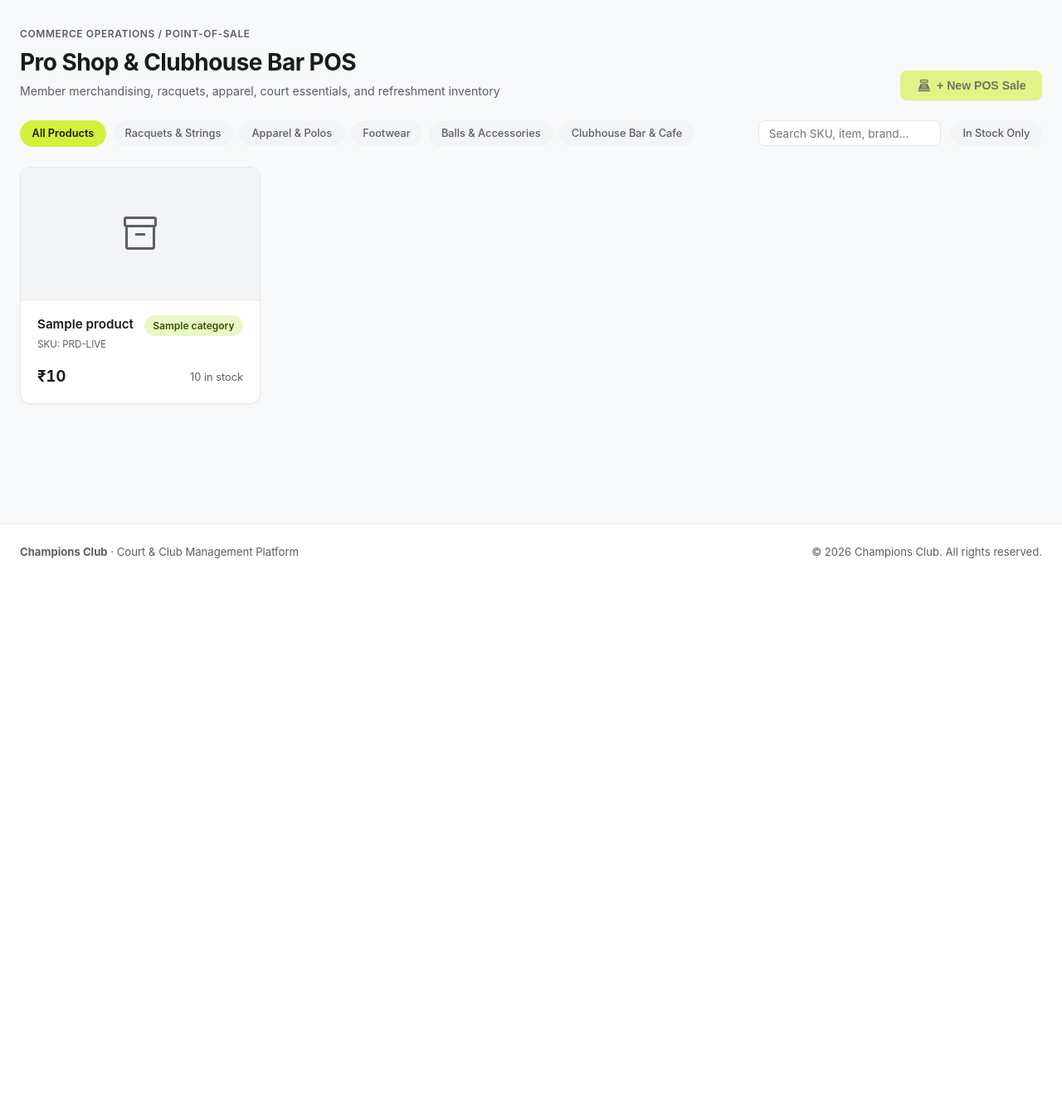
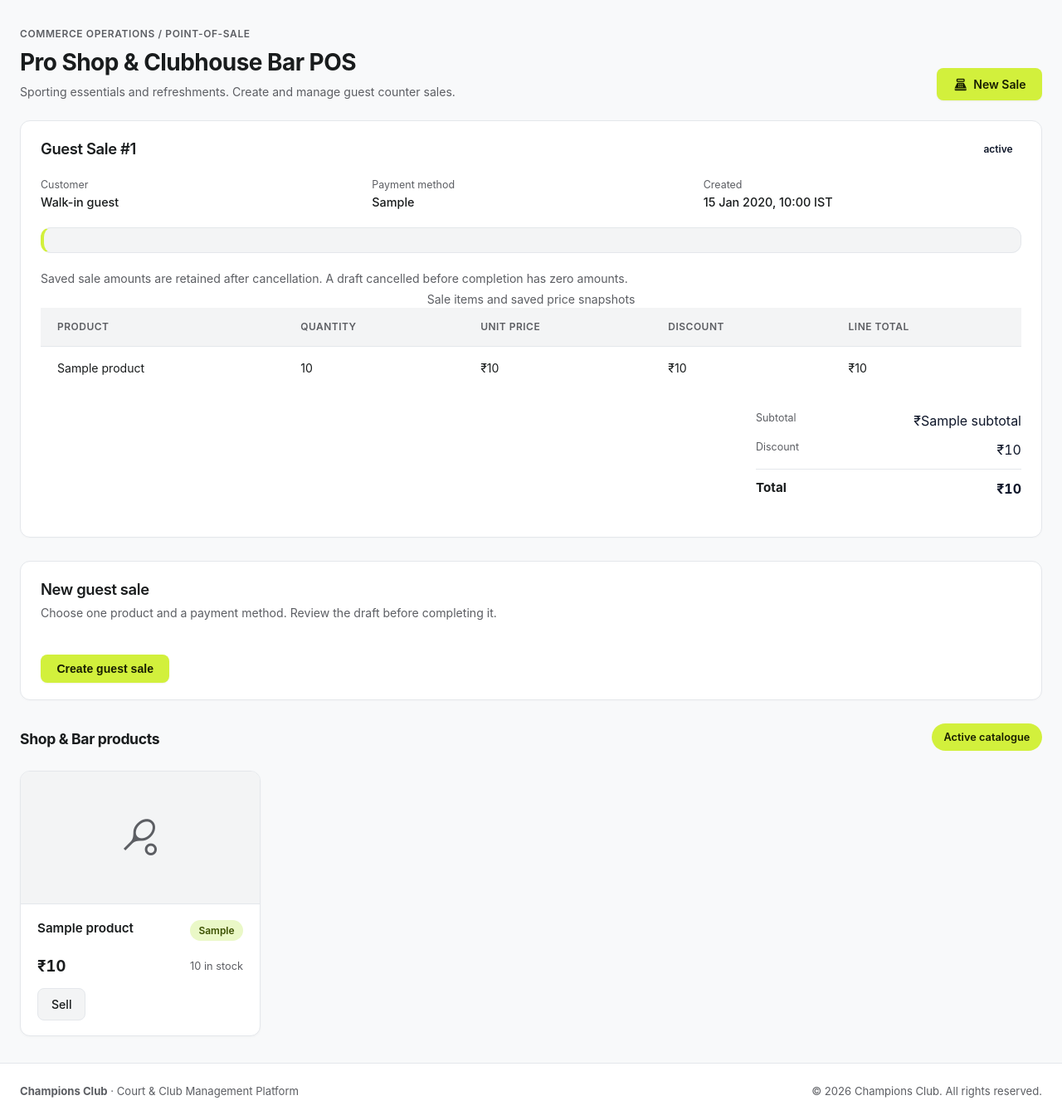
Before and after one commit to parthbhavsar0207/odoo_final_nirbhay, a Django app: template frontend/templates/commerce/index.html in a window 1280 px wide. Shown: the part 100-1450 px from the top of the page at 83% size. Before the commit the page ends 773 px from the top, so only its background shows below. Run offline with Django 5.2, Linux system fonts and the light colour scheme; the template is opened without the code that fills it: most values are stand-ins (such as "Sample title", 1, 10 or a date in 2020); some libraries are stand-ins or nearby versions.

Commit message:
Connect counter workflow to latest shared frontend

```diff
--- a/commerce/urls.py
+++ b/commerce/urls.py
@@ -8,8 +8,8 @@ from . import views
 app_name = 'commerce'
 
 urlpatterns = [
-    path('', views.shop_index, name='index'),
-    path('shop/', views.shop_index, name='shop'),
+    path('', views.guest_counter, name='index'),
+    path('shop/', views.guest_counter, name='shop'),
     path('counter/', views.guest_counter, name='guest_counter'),
     path('sales/create/', views.sale_create, name='sale_create'),
     path('sales/<int:pk>/', views.sale_detail, name='sale_detail'),
--- /dev/null
+++ b/frontend/static/css/commerce.css
@@ -0,0 +1,45 @@
+/* Commerce additions to Pratik's published design tokens and components. */
+.commerce-heading, .commerce-card-heading, .commerce-actions { display: flex; align-items: center; justify-content: space-between; flex-wrap: wrap; gap: 1rem; }
+.commerce-heading { align-items: flex-end; margin-bottom: 1.5rem; }
+.commerce-eyebrow { font-size: .75rem; font-weight: 600; text-transform: uppercase; letter-spacing: .05em; color: var(--secondary-stitch); margin-bottom: .25rem; }
+.commerce-heading h1 { font-size: 1.75rem; font-weight: 700; color: var(--on-surface); letter-spacing: -.02em; }
+.commerce-copy { color: var(--secondary-stitch); font-size: .88rem; margin-top: .25rem; }
+.commerce-panel { background: var(--surface-container-lowest); border: 1px solid var(--border-stitch); border-radius: 12px; padding: 1.25rem 1.5rem; margin-bottom: 1.75rem; box-shadow: 0 1px 3px rgba(0,0,0,.02); }
+.commerce-panel h2 { font-size: 1.15rem; font-weight: 600; letter-spacing: -.02em; color: var(--on-surface); }
+.commerce-form-grid { display: grid; grid-template-columns: minmax(0,2fr) minmax(0,1fr) minmax(0,1fr); gap: 1rem; margin: 1.25rem 0; }
+.commerce-field { min-width: 0; }
+.commerce-field label { display: block; font-size: .85rem; font-weight: 600; margin-bottom: .45rem; color: var(--on-surface); }
+.commerce-field input, .commerce-field select { width: 100%; min-height: 44px; padding: .55rem .75rem; border: 1px solid var(--border-stitch); border-radius: 8px; color: var(--on-surface); background: var(--surface-container-lowest); font: inherit; font-size: .92rem; }
+.commerce-field input:focus, .commerce-field select:focus { outline: 2px solid var(--primary-container); outline-offset: 2px; border-color: var(--on-surface-variant); }
+.commerce-page .errorlist { list-style: none; color: var(--error); font-size: .85rem; margin-top: .4rem; }
+.commerce-feedback { padding: .9rem 1.25rem; border: 1px solid var(--border-stitch); border-left: 4px solid var(--primary-container); border-radius: 12px; background: var(--surface-container-lowest); margin-bottom: 1.25rem; font-size: .9rem; color: var(--on-surface); }
+.commerce-feedback-error { border-left-color: var(--error); }
+.commerce-feedback-success { background: var(--surface-container-low); border-left-color: var(--primary-container); }
+.commerce-meta { display: grid; grid-template-columns: repeat(3,minmax(0,1fr)); gap: 1rem; margin: 1.25rem 0; }
+.commerce-meta dt, .commerce-totals dt { font-size: .78rem; color: var(--secondary-stitch); }
+.commerce-meta dd { font-size: .9rem; font-weight: 500; color: var(--on-surface); }
+.commerce-table-scroll { overflow-x: auto; }
+.commerce-table-scroll .modern-table { min-width: 600px; }
+.commerce-totals { max-width: 320px; margin: 1.25rem 0 1.25rem auto; font-variant-numeric: tabular-nums; }
+.commerce-totals div { display: flex; justify-content: space-between; gap: 1rem; padding: .35rem 0; }
+.commerce-totals .commerce-total { border-top: 1px solid var(--border-stitch); margin-top: .35rem; padding-top: .7rem; font-weight: 700; }
+.commerce-total dt { font-size: .95rem; color: var(--on-surface); }
+.commerce-actions { justify-content: flex-start; }
+.commerce-card-price { display: flex; align-items: center; justify-content: space-between; gap: .5rem; margin: 1rem 0 .75rem; }
+.commerce-stock { font-size: .8rem; color: var(--secondary-stitch); }
+.commerce-catalog-title { font-size: 1.1rem; letter-spacing: -.02em; color: var(--on-surface); }
+.commerce-empty { text-align: center; padding: 2rem 1.5rem; }
+.commerce-page .btn-accent:focus-visible, .commerce-page .btn-secondary-low:focus-visible { outline: 2px solid var(--on-surface-variant); outline-offset: 3px; }
+@media (max-width: 1100px) {
+    .navbar > .app-container, .navbar > .app-container > div:first-child { flex-wrap: wrap; gap: 1rem !important; }
+    .navbar .nav-links { flex-wrap: wrap; margin-left: 0 !important; }
+    .top-notice-strip, .top-notice-strip > div { flex-wrap: wrap; gap: .5rem; }
+}
+@media (max-width: 640px) {
+    .commerce-form-grid, .commerce-meta { grid-template-columns: minmax(0,1fr); }
+    .commerce-panel { padding: 1rem; }
+    .commerce-heading h1 { font-size: 1.5rem; }
+    .commerce-page .catalog-grid { grid-template-columns: minmax(0,1fr); }
+    .commerce-page .btn-accent, .commerce-page .btn-secondary-low { min-height: 44px; }
+    .commerce-card-heading .catalog-title { overflow-wrap: anywhere; }
+}
--- /dev/null
+++ b/frontend/static/js/commerce.js
@@ -0,0 +1,14 @@
+/* Product selection only. All prices, discounts and inventory stay in Django. */
+document.addEventListener('click', (event) => {
+    const link = event.target.closest('[data-sell-product]');
+    const form = document.getElementById('guest-sale-form');
+    if (!link || !form) return;
+    const product = form.elements.namedItem('product');
+    const quantity = form.elements.namedItem('quantity');
+    if (!product || !quantity) return;
+    event.preventDefault();
+    product.value = link.dataset.sellProduct;
+    if (!quantity.value) quantity.value = '1';
+    form.scrollIntoView({ behavior: 'smooth', block: 'center' });
+    quantity.focus({ preventScroll: true });
+});
--- a/frontend/templates/base.html
+++ b/frontend/templates/base.html
@@ -57,7 +57,7 @@
                     <a href="{% url 'club:member_list' %}" class="chip-pill {% if 'member' in request.path %}active{% endif %}">
                         Members Ledger
                     </a>
-                    <a href="{% url 'commerce:shop' %}" class="chip-pill {% if 'commerce' in request.path %}active{% endif %}">
+                    <a href="{% url 'commerce:guest_counter' %}" class="chip-pill {% if 'commerce' in request.path %}active{% endif %}">
                         Shop &amp; Bar POS
                     </a>
                     <a href="{% url 'club:public_availability' %}" class="chip-pill {% if 'availability' in request.path %}active{% endif %}">
--- a/frontend/templates/commerce/index.html
+++ b/frontend/templates/commerce/index.html
@@ -1,176 +1,163 @@
 {% extends 'base.html' %}
+{% load static l10n %}
 
-{% block title %}Pro Shop &amp; Bar POS · Champions Club{% endblock %}
+{% block title %}{{ page_title }} &middot; Champions Club{% endblock %}
+{% block extra_head %}
+<link rel="stylesheet" href="{% static 'css/commerce.css' %}">
+{% endblock %}
 
 {% block content %}
-<div class="app-container">
-    <!-- Section Header -->
-    <div style="display: flex; justify-content: space-between; align-items: flex-end; margin-bottom: 1.5rem; flex-wrap: wrap; gap: 1rem;">
+{% localize off %}
+<div class="app-container commerce-page">
+    <div class="commerce-heading">
         <div>
-            <div style="font-size: 0.75rem; font-weight: 600; text-transform: uppercase; letter-spacing: 0.05em; color: var(--secondary-stitch); margin-bottom: 0.25rem;">
-                Commerce Operations / Point-of-Sale
+            <div class="commerce-eyebrow">Commerce Operations / Point-of-Sale</div>
+            <h1>Pro Shop &amp; Clubhouse Bar POS</h1>
+            <p class="commerce-copy">Sporting essentials and refreshments. Create and manage guest counter sales.</p>
         </div>
-            <h1 style="font-size: 1.75rem; font-weight: 700; color: var(--on-surface); letter-spacing: -0.02em;">
-                Pro Shop &amp; Clubhouse Bar POS
-            </h1>
-            <p style="color: var(--secondary-stitch); font-size: 0.88rem; margin-top: 0.2rem;">
-                Member merchandising, racquets, apparel, court essentials, and refreshment inventory
-            </p>
+        <a class="btn-accent" href="{% url 'commerce:guest_counter' %}#guest-sale-form">
+            <span class="material-symbols-outlined" aria-hidden="true" style="font-size: 18px;">point_of_sale</span>
+            <span>New Sale</span>
+        </a>
     </div>
 
-        <div>
-            <button class="btn-accent" disabled style="opacity: 0.6; cursor: not-allowed;" title="New sales flow">
-                <span class="material-symbols-outlined" style="font-size: 18px;">point_of_sale</span>
-                <span>+ New POS Sale</span>
-            </button>
+    {% if error_message %}
+    <div class="commerce-feedback commerce-feedback-error" role="alert">{{ error_message }}</div>
+    {% endif %}
+
+    {% if sale %}
+    <section class="commerce-panel" aria-labelledby="sale-heading">
+        <div class="commerce-card-heading">
+            <h2 id="sale-heading">Guest Sale #{{ sale.pk }}</h2>
+            <span class="pill-status {% if sale.status == 'completed' %}pill-status-active{% elif sale.status == 'cancelled' %}pill-status-suspended{% endif %}">{{ sale.get_status_display }}</span>
         </div>
+        <dl class="commerce-meta">
+            <div><dt>Customer</dt><dd>Walk-in guest</dd></div>
+            <div><dt>Payment method</dt><dd>{{ sale.get_payment_method_display }}</dd></div>
+            <div><dt>Created</dt><dd>{{ sale.created_at|date:"d M Y, H:i" }} IST</dd></div>
+        </dl>
+        <div class="commerce-feedback commerce-feedback-success" role="status">
+            {% if sale.status == 'draft' %}
+                Draft created. Stock changes only when you complete the sale.
+            {% elif sale.status == 'completed' %}
+                Sale completed. Inventory has been deducted.
+            {% elif sale.status == 'cancelled' %}
+                Sale cancelled. Any deducted inventory has been restored.
+            {% endif %}
         </div>
+        {% if sale.status == 'draft' %}
+        <p class="commerce-copy">Prices are saved when the sale completes. Draft amounts have not been priced yet.</p>
+        {% else %}
+        <p class="commerce-copy">Saved sale amounts are retained after cancellation. A draft cancelled before completion has zero amounts.</p>
+        {% endif %}
+        <div class="commerce-table-scroll">
+            <table class="modern-table">
+                <caption class="commerce-copy">Sale items and saved price snapshots</caption>
+                <thead><tr><th scope="col">Product</th><th scope="col">Quantity</th><th scope="col">Unit price</th><th scope="col">Discount</th><th scope="col">Line total</th></tr></thead>
+                <tbody>
+                    {% for item in sale_items %}
+                    <tr>
+                        <td>{{ item.product.name }}</td>
+                        <td>{{ item.quantity }}</td>
+                        {% if sale.status == 'draft' %}
+                        <td>Pending</td><td>Pending</td><td>Pending</td>
+                        {% else %}
+                        <td>&#8377;{{ item.unit_price }}</td><td>&#8377;{{ item.discount }}</td><td>&#8377;{{ item.line_total }}</td>
+                        {% endif %}
+                    </tr>
+                    {% empty %}
+                    <tr><td colspan="5">No items recorded for this sale.</td></tr>
+                    {% endfor %}
+                </tbody>
+            </table>
+        </div>
+        <dl class="commerce-totals">
+            <div><dt>Subtotal</dt><dd>{% if sale.status == 'draft' %}Pending{% else %}&#8377;{{ sale.subtotal }}{% endif %}</dd></div>
+            <div><dt>Discount</dt><dd>{% if sale.status == 'draft' %}Pending{% else %}&#8377;{{ sale.discount }}{% endif %}</dd></div>
+            <div class="commerce-total"><dt>Total</dt><dd>{% if sale.status == 'draft' %}Pending{% else %}&#8377;{{ sale.total }}{% endif %}</dd></div>
+        </dl>
+        <div class="commerce-actions">
+            {% if sale.status == 'draft' %}
+            <form method="post" action="{% url 'commerce:sale_complete' sale.pk %}">
+                {% csrf_token %}
+                <button class="btn-accent" type="submit">Complete sale</button>
+            </form>
+            {% endif %}
+            {% if sale.status == 'draft' or sale.status == 'completed' %}
+            <form method="post" action="{% url 'commerce:sale_cancel' sale.pk %}">
+                {% csrf_token %}
+                <button class="btn-secondary-low" type="submit">Cancel sale</button>
+            </form>
+            {% endif %}
+        </div>
+    </section>
+    {% endif %}
 
-    <!-- Category Filter Tabs & Search -->
-    <div style="display: flex; justify-content: space-between; align-items: center; flex-wrap: wrap; gap: 1rem; margin-bottom: 1.5rem;">
-        <div class="chip-group">
-            <span class="chip-pill active">All Products</span>
-            <span class="chip-pill">Racquets &amp; Strings</span>
-            <span class="chip-pill">Apparel &amp; Polos</span>
-            <span class="chip-pill">Footwear</span>
-            <span class="chip-pill">Balls &amp; Accessories</span>
-            <span class="chip-pill">Clubhouse Bar &amp; Cafe</span>
+    <section class="commerce-panel" aria-labelledby="guest-form-heading">
+        <h2 id="guest-form-heading">New guest sale</h2>
+        <p class="commerce-copy">Choose one product and a payment method. Review the draft before completing it.</p>
+        <form id="guest-sale-form" method="post" action="{% url 'commerce:sale_create' %}">
+            {% csrf_token %}
+            {% if form.errors %}
+            <div class="commerce-feedback commerce-feedback-error" role="alert">
+                <p>Please correct the sale details below.</p>
+                {{ form.non_field_errors }}
             </div>
-
-        <div style="display: flex; align-items: center; gap: 0.75rem;">
-            <div style="position: relative;">
-                <input type="text" placeholder="Search SKU, item, brand..." class="form-input" style="padding: 0.4rem 0.75rem; font-size: 0.85rem; width: 220px; border-radius: 8px;">
-            </div>
-            <span class="chip-pill" style="cursor: pointer;">In Stock Only</span>
-        </div>
-    </div>
-
-    <!-- Live or Scaffold Catalog Display -->
-    {% if products %}
-        <div class="catalog-grid">
-            {% for product in products %}
-                <div class="catalog-card">
-                    <div class="catalog-image-box">
-                        <span class="material-symbols-outlined" style="font-size: 48px;">inventory_2</span>
-                    </div>
-                    <div class="catalog-body">
-                        <div style="display: flex; justify-content: space-between; align-items: flex-start;">
-                            <span class="catalog-title">{{ product.name }}</span>
-                            <span class="pill-status pill-status-active">{{ product.category|capfirst }}</span>
-                        </div>
-                        <div class="catalog-sku">SKU: {{ product.sku|default:"PRD-LIVE" }}</div>
-                        <div style="display: flex; justify-content: space-between; align-items: center; margin-top: 1rem;">
-                            <div class="catalog-price">₹{{ product.price }}</div>
-                            <span style="font-size: 0.8rem; color: var(--secondary-stitch);">
-                                {{ product.stock_quantity }} in stock
-                            </span>
-                        </div>
-                    </div>
+            {% endif %}
+            <div class="commerce-form-grid">
+                {% for field in form %}
+                <div class="commerce-field">
+                    {{ field.label_tag }}
+                    {{ field }}
+                    {{ field.errors }}
                 </div>
                 {% endfor %}
             </div>
-    {% else %}
-        <!-- Empty State with Design System Component Layout -->
-        <div style="background-color: var(--surface-container-lowest); border: 1px solid var(--border-stitch); border-radius: 12px; padding: 2rem 1.5rem; text-align: center; margin-bottom: 2rem;">
-            <div style="font-size: 2.5rem; margin-bottom: 0.5rem;">🛍️</div>
-            <h3 style="font-size: 1.15rem; font-weight: 700; color: var(--on-surface); margin-bottom: 0.25rem;">
-                No Live Products in Database Yet
-            </h3>
-            <p style="font-size: 0.88rem; color: var(--secondary-stitch); max-width: 540px; margin: 0 auto 1.5rem auto;">
-                Registered items and stock inventory will appear here. Below is the pro shop catalog showcase.
-            </p>
+            <button class="btn-accent" type="submit">Create guest sale</button>
+        </form>
+    </section>
+
+    <div class="commerce-heading">
+        <h2 class="commerce-catalog-title">Shop &amp; Bar products</h2>
+        <span class="chip-pill active">Active catalogue</span>
     </div>
-
-        <!-- Catalog Preview Grid -->
-        <div style="margin-bottom: 1rem; font-size: 0.78rem; font-weight: 600; text-transform: uppercase; letter-spacing: 0.05em; color: var(--secondary-stitch);">
-            Pro Shop &amp; Bar Catalog Preview
-        </div>
-
     <div class="catalog-grid">
-            <!-- Item 1: Racquet -->
-            <div class="catalog-card">
+        {% for product in products %}
+        <article class="catalog-card" data-product-id="{{ product.pk }}">
             <div class="catalog-image-box">
-                    <span class="material-symbols-outlined" style="font-size: 48px; color: var(--secondary-stitch);">sports_tennis</span>
+                <span class="material-symbols-outlined" aria-hidden="true" style="font-size: 48px;">{% if product.category == 'bar' %}local_cafe{% else %}sports_tennis{% endif %}</span>
             </div>
             <div class="catalog-body">
-                    <div style="display: flex; justify-content: space-between; align-items: flex-start;">
-                        <span class="catalog-title">Wilson Blade 98 v9 (16x19)</span>
-                        <span class="pill-tier tier-gold">Racquet</span>
+                <div class="commerce-card-heading">
+                    <h3 class="catalog-title">{{ product.name }}</h3>
+                    <span class="pill-status pill-status-active">{{ product.get_category_display }}</span>
                 </div>
-                    <div class="catalog-sku">SKU: WLS-BL98-V9 &middot; 6 left</div>
-                    <div style="font-size: 0.78rem; color: var(--secondary-stitch); margin-bottom: 0.75rem;">
-                        Matte emerald green precision frame. Member discount applies.
+                <div class="commerce-card-price">
+                    <span class="catalog-price">&#8377;{{ product.price }}</span>
+                    <span class="commerce-stock">{{ product.stock_quantity }} in stock</span>
                 </div>
-                    <div style="display: flex; justify-content: space-between; align-items: center; border-top: 1px solid var(--border-stitch); padding-top: 0.75rem;">
-                        <div class="catalog-price">₹22,500.00</div>
-                        <button class="btn-secondary-low" disabled style="padding: 0.3rem 0.65rem; font-size: 0.78rem;">Sell</button>
+                <div class="commerce-actions">
+                    <a class="btn-secondary-low" href="{% url 'commerce:guest_counter' %}#guest-sale-form" data-sell-product="{{ product.pk }}">Sell</a>
+                    {% if product.stock_quantity == 0 %}
+                    <span class="pill-status pill-status-expired">Out of stock</span>
+                    {% elif product.is_low_stock %}
+                    <span class="pill-status pill-status-expired">Low stock</span>
+                    {% endif %}
                 </div>
             </div>
+        </article>
+        {% empty %}
+        <div class="commerce-panel commerce-empty">
+            <h2>No active products</h2>
+            <p class="commerce-copy">Add or activate products in the product admin to begin counter sales.</p>
+            <a class="btn-secondary-low" href="{% url 'admin:commerce_product_changelist' %}">Open product admin</a>
         </div>
-
-            <!-- Item 2: Apparel -->
-            <div class="catalog-card">
-                <div class="catalog-image-box">
-                    <span class="material-symbols-outlined" style="font-size: 48px; color: var(--secondary-stitch);">apparel</span>
-                </div>
-                <div class="catalog-body">
-                    <div style="display: flex; justify-content: space-between; align-items: flex-start;">
-                        <span class="catalog-title">Champions Club Heritage Polo</span>
-                        <span class="pill-tier tier-silver">Apparel</span>
-                    </div>
-                    <div class="catalog-sku">SKU: CC-POLO-HER &middot; 18 left</div>
-                    <div style="font-size: 0.78rem; color: var(--secondary-stitch); margin-bottom: 0.75rem;">
-                        Forest green technical pique polo with club crest.
-                    </div>
-                    <div style="display: flex; justify-content: space-between; align-items: center; border-top: 1px solid var(--border-stitch); padding-top: 0.75rem;">
-                        <div class="catalog-price">₹3,400.00</div>
-                        <button class="btn-secondary-low" disabled style="padding: 0.3rem 0.65rem; font-size: 0.78rem;">Sell</button>
+        {% endfor %}
     </div>
 </div>
-            </div>
+{% endlocalize %}
+{% endblock %}
 
-            <!-- Item 3: Balls -->
-            <div class="catalog-card">
-                <div class="catalog-image-box">
-                    <span class="material-symbols-outlined" style="font-size: 48px; color: var(--secondary-stitch);">sports_baseball</span>
-                </div>
-                <div class="catalog-body">
-                    <div style="display: flex; justify-content: space-between; align-items: flex-start;">
-                        <span class="catalog-title">US Open Extra Duty Can (4 Balls)</span>
-                        <span class="pill-tier tier-junior">Balls</span>
-                    </div>
-                    <div class="catalog-sku">SKU: CC-BALL-CAN &middot; 48 left</div>
-                    <div style="font-size: 0.78rem; color: var(--secondary-stitch); margin-bottom: 0.75rem;">
-                        Official tournament specification pressurized felt balls.
-                    </div>
-                    <div style="display: flex; justify-content: space-between; align-items: center; border-top: 1px solid var(--border-stitch); padding-top: 0.75rem;">
-                        <div class="catalog-price">₹750.00</div>
-                        <button class="btn-secondary-low" disabled style="padding: 0.3rem 0.65rem; font-size: 0.78rem;">Sell</button>
-                    </div>
-                </div>
-            </div>
-
-            <!-- Item 4: Bar -->
-            <div class="catalog-card">
-                <div class="catalog-image-box">
-                    <span class="material-symbols-outlined" style="font-size: 48px; color: var(--secondary-stitch);">local_cafe</span>
-                </div>
-                <div class="catalog-body">
-                    <div style="display: flex; justify-content: space-between; align-items: flex-start;">
-                        <span class="catalog-title">Clubhouse Cold-Pressed Electrolyte</span>
-                        <span class="pill-status" style="background-color: #f1f5f9; color: var(--on-surface);">Bar</span>
-                    </div>
-                    <div class="catalog-sku">SKU: BAR-ELEC-01 &middot; 24 left</div>
-                    <div style="font-size: 0.78rem; color: var(--secondary-stitch); margin-bottom: 0.75rem;">
-                        Fresh coconut water, Himalayan pink salt &amp; lime.
-                    </div>
-                    <div style="display: flex; justify-content: space-between; align-items: center; border-top: 1px solid var(--border-stitch); padding-top: 0.75rem;">
-                        <div class="catalog-price">₹180.00</div>
-                        <button class="btn-secondary-low" disabled style="padding: 0.3rem 0.65rem; font-size: 0.78rem;">Sell</button>
-                    </div>
-                </div>
-            </div>
-        </div>
-    {% endif %}
-</div>
+{% block extra_scripts %}
+<script src="{% static 'js/commerce.js' %}" defer></script>
 {% endblock %}
```
Also changed, not shown: commerce/tests/test_counter_ui.py (added, +243 -0 lines). Lines whose indentation alone changed are shown as unchanged.
